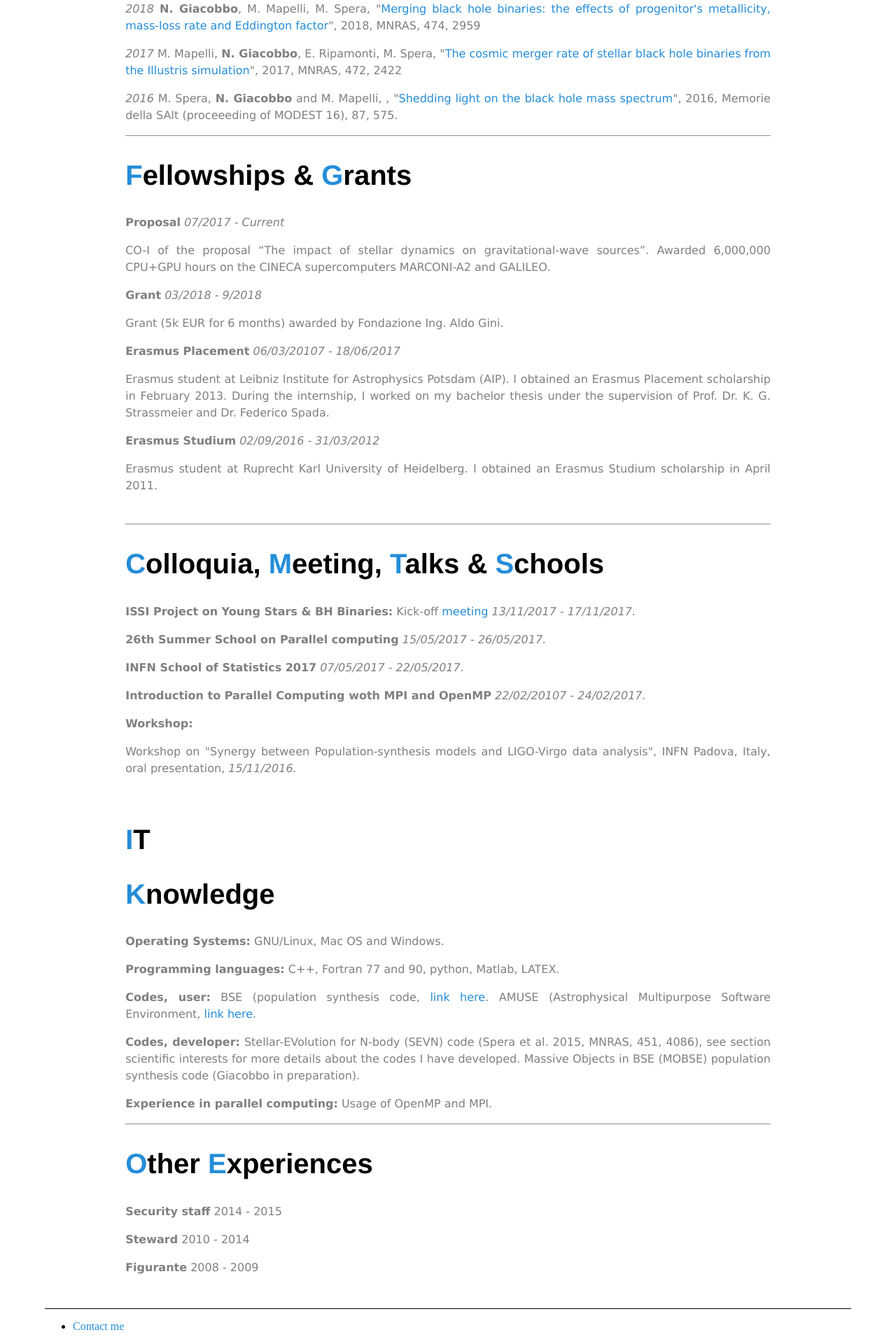
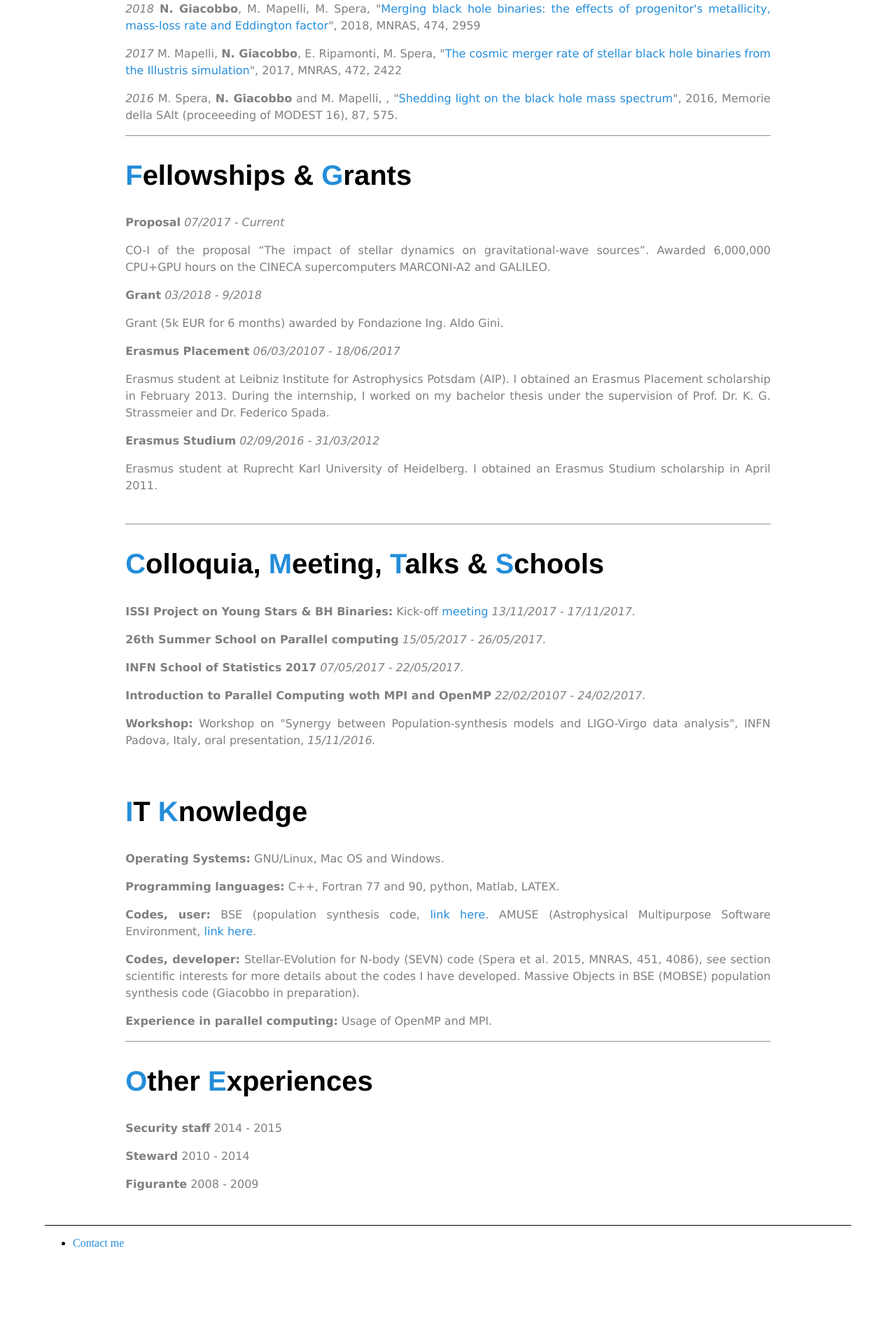
Before and after one commit to GiacobboNicola/giacobbonicola.github.io, a Jekyll site: the page built from item3.html, in a window 1280 px wide. Shown: the part 1001-2921 px from the top of the page at 70% size. Built offline with Jekyll 4.4.1, drawn with Linux system fonts in a browser that asks for light colours; after the commit the page ends 2802 px from its top, so only the background shows below that.

Commit message:
updated cv

```diff
--- a/_layouts/cv.html
+++ b/_layouts/cv.html
@@ -102,12 +102,11 @@
 							<p><b>Introduction to Parallel Computing woth MPI and OpenMP</b><i><span class="small"> 22/02/20107 - 24/02/2017.</span></i></p>
 						</div>
 						<div>
-							<p><b>Workshop:</b><p>
-							<p>Workshop on "Synergy between Population-synthesis models and LIGO-Virgo data analysis", INFN Padova, Italy, oral presentation, <i><span class="small"> 15/11/2016.</span></i></p><br>
+							<p><b>Workshop:</b> Workshop on "Synergy between Population-synthesis models and LIGO-Virgo data analysis", INFN Padova, Italy, oral presentation, <i><span class="small"> 15/11/2016.</span></i></p><br>
 						</div>
 					</div>
 					<div>
-						<h2><span class="b">I</span>T <h2><span class="b">K</span>nowledge</h2>
+						<h2><span class="b">I</span>T <span class="b">K</span>nowledge</h2>
 						<div>
 						    <p><b>Operating Systems:</b> GNU/Linux, Mac OS and Windows.</p>
 							<p><b>Programming languages:</b> C++, Fortran 77 and 90, python, Matlab, LATEX.</p>
```
